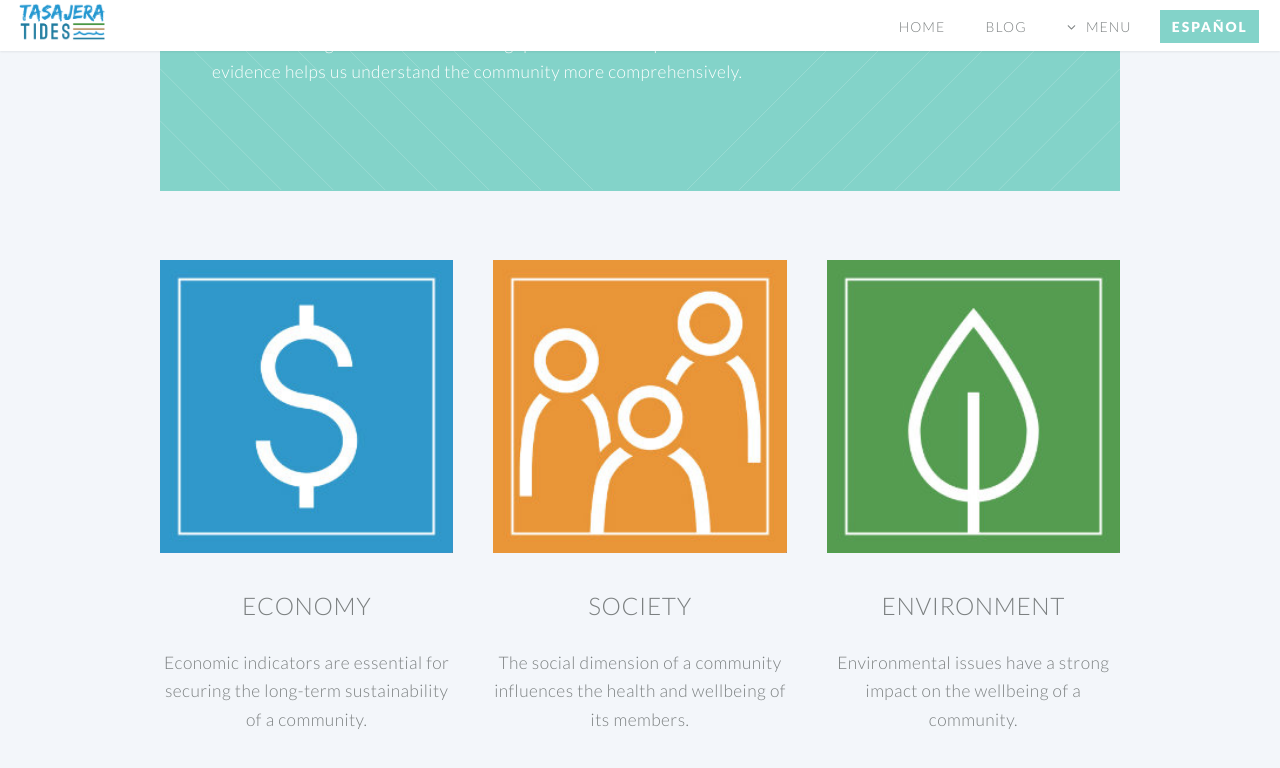
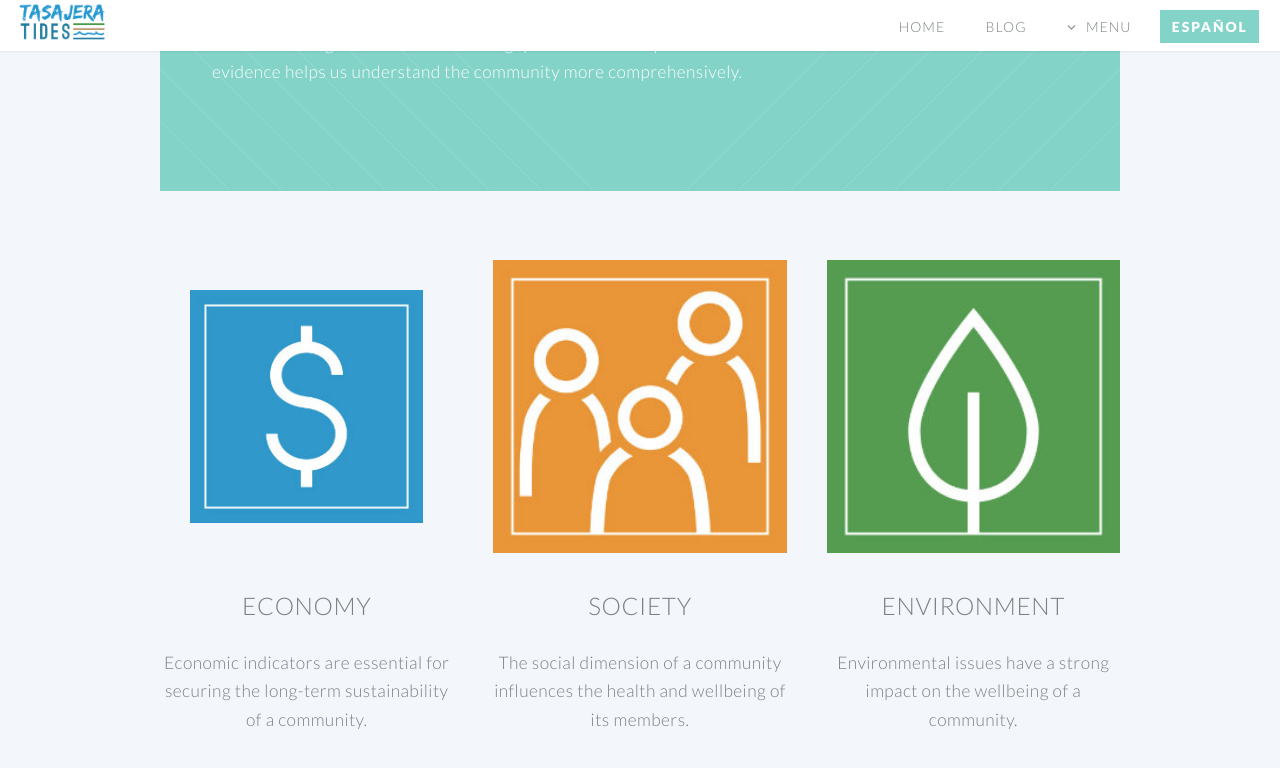
Before and after one commit to danteo90/danteo90.github.io, a Jekyll site: the page built from index-en.html, in a window 1280 px wide and 900 px high, scrolled down 1532 px. Shown: the top 768 px of the window. Built offline with Jekyll 4.4.1, drawn with Linux system fonts in a browser that asks for light colours.

Commit message:
Update index-en.html

```diff
--- a/index-en.html
+++ b/index-en.html
@@ -39,7 +39,7 @@ layout: landing-page-en
 							<div class="4u">
 
 								<section>
-									<a href="/economy.html" class="image featured hvr-bob"><img src="/economy1.jpg" alt=""/></a>
+									<a href="/economy.html" class="image featured hvr-bob"><img src="/economy1.jpg" style="padding: 30px;" alt=""/></a>
 									<header>
 										<h3>Economy</h3>
 									</header>
```
